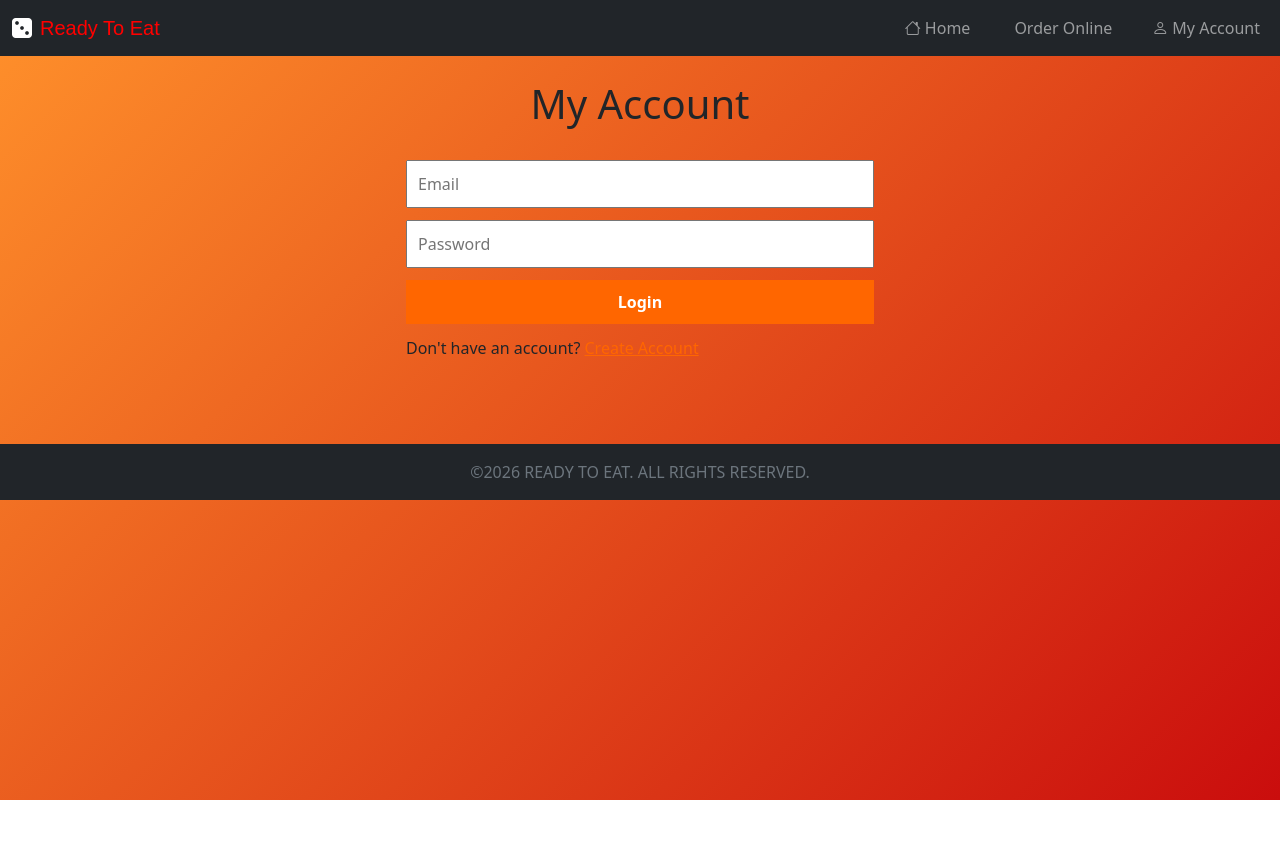
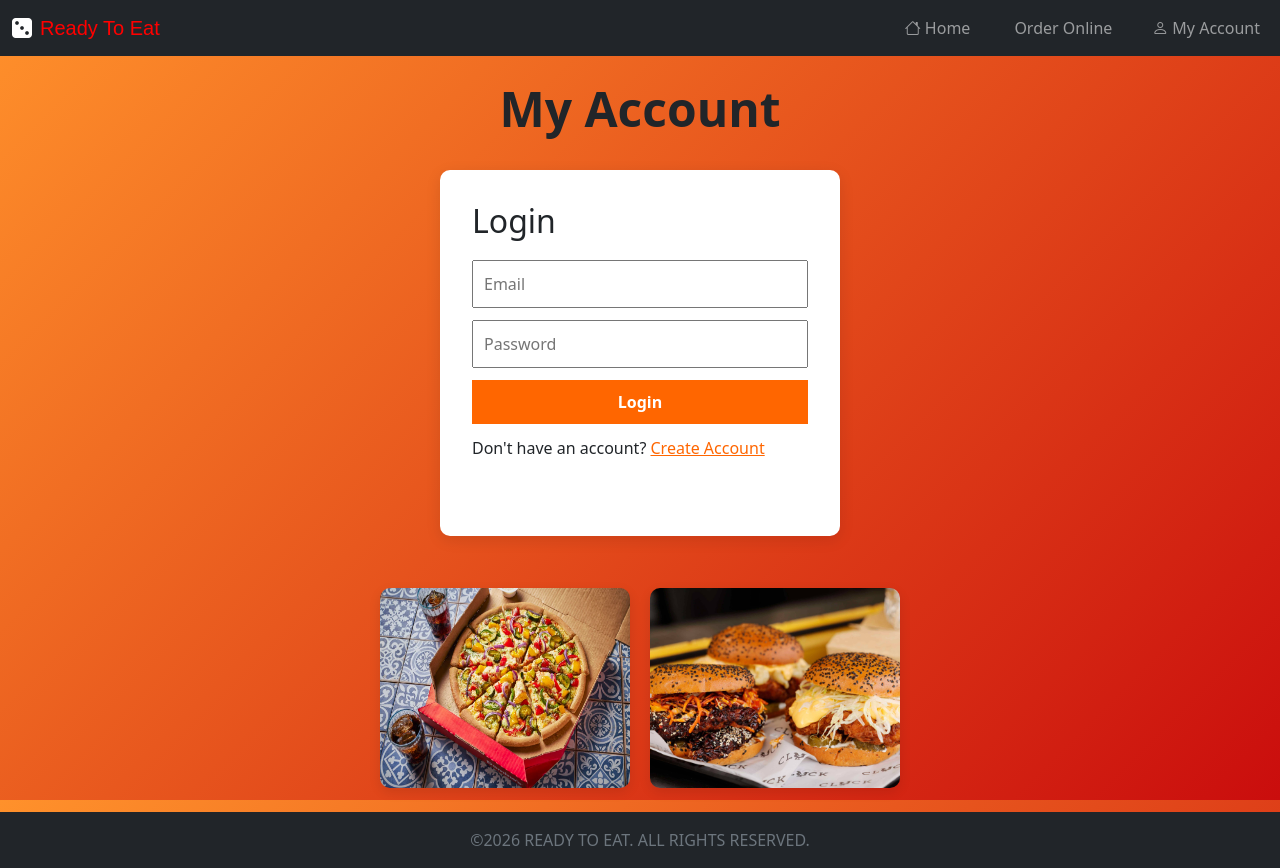
Before and after one commit to sean92893/Online-Takeaway-Project, a SvelteKit app: page /myaccount in a window 1280 px wide. Before the commit the page ends 800 px from the top, so only its background shows below. Built offline with nearby package versions, Linux system fonts and the light colour scheme.

Commit message:
Updated design on My Account Page

```diff
--- a/src/routes/myaccount/+page.svelte
+++ b/src/routes/myaccount/+page.svelte
@@ -1,198 +1,3 @@
-<!-- <script lang="ts">
-  import { session } from '$lib/stores/session';
-  import { get } from 'svelte/store';
-
-  let email = "";
-  let password = "";
-  let name = "";
-  let message = "";
-  let isRegister = false;
-
-  // Reactive loggedIn
-  let loggedIn = false;
-  session.subscribe((value) => loggedIn = !!value);
-
-  // Sample dashboard data
-  const orderHistory = [
-    { id: 1, items: "Pepperoni Pizza, Garlic Bread", date: "12 Mar 2026" },
-    { id: 2, items: "BBQ Chicken Pizza", date: "5 Mar 2026" }
-  ];
-  const favouriteMeals = ["Pepperoni Pizza", "BBQ Chicken Pizza", "Garlic Bread"];
-  const location = "123 Main Street";
-
-  async function login() {
-    try {
-      const res = await fetch("http://localhost:8080/api/login", {
-        method: "POST",
-        headers: { "Content-Type": "application/json" },
-        body: JSON.stringify({ email, password })
-      });
-      const data = await res.json();
-      if (res.ok) {
-        session.set({ email, name: data.name, token: data.token });
-        message = "";
-      } else {
-        message = data.message || "Login failed";
-      }
-    } catch (err) {
-      message = "Network error or server unavailable";
-      console.error(err);
-    }
-  }
-
-  async function register() {
-    try {
-      const res = await fetch("http://localhost:8080/api/register", {
-        method: "POST",
-        headers: { "Content-Type": "application/json" },
-        body: JSON.stringify({ name, email, password })
-      });
-      const data = await res.json();
-      if (res.ok) {
-        message = "Account created! Please log in.";
-        isRegister = false;
-      } else {
-        message = data.message || "Registration failed";
-      }
-    } catch (err) {
-      message = "Network error";
-      console.error(err);
-    }
-  }
-
-  function logout() {
-    session.set(null);
-    email = "";
-    password = "";
-    name = "";
-  }
-</script>
-
-<h1>My Account</h1>
-
-{#if loggedIn}
-  <!- Dashboard -->
-  <!-- <div class="dashboard">
-    <h2>Welcome {get(session)?.name || get(session)?.email}</h2>
-
-    <section>
-      <h3>Order History</h3>
-      <ul>
-        {#each orderHistory as order}
-          <li>{order.date} — {order.items}</li>
-        {/each}
-      </ul>
-    </section>
-
-    <section>
-      <h3>Location</h3>
-      <p>{location}</p>
-    </section>
-
-    <section>
-      <h3>Favourite Meals</h3>
-      <ul>
-        {#each favouriteMeals as meal}
-          <li>{meal}</li>
-        {/each}
-      </ul>
-    </section>
-
-    <button class="logout-btn" on:click={logout}>Logout</button>
-  </div>
-
-{:else} -->
-  <!-- Login / Register Form -->
-  <!-- <div class="login-box">
-    {#if isRegister}
-      <input type="text" placeholder="Name" bind:value={name} />
-      <input type="email" placeholder="Email" bind:value={email} />
-      <input type="password" placeholder="Password" bind:value={password} />
-      <button type="button" on:click={() => register()}>Create Account</button>
-      <p>
-        Already have an account?
-        <a href="#" on:click={() => isRegister = false}>Login</a>
-      </p>
-    {:else}
-      <input type="email" placeholder="Email" bind:value={email} />
-      <input type="password" placeholder="Password" bind:value={password} />
-      <button type="button" on:click={() => login()}>Login</button>
-      <p>
-        Don't have an account?
-        <a href="#" on:click={() => isRegister = true}>Create Account</a>
-      </p>
-    {/if}
-    <p class="message">{message}</p>
-  </div>
-{/if}
-
-<style>
-  h1 {
-    text-align: center;
-    margin-bottom: 1rem;
-  }
-
-  .login-box, .dashboard {
-    max-width: 500px;
-    margin: auto;
-    display: flex;
-    flex-direction: column;
-    gap: 12px;
-    padding: 1rem;
-  }
-
-  input {
-    padding: 10px;
-    font-size: 16px;
-    width: 100%;
-    box-sizing: border-box;
-  }
-
-  button {
-    padding: 10px;
-    background: #ff6600;
-    color: white;
-    border: none;
-    cursor: pointer;
-    font-weight: bold;
-  }
-
-  a {
-    cursor: pointer;
-    color: #ff6600;
-    text-decoration: underline;
-  }
-
-  .logout-btn {
-    margin-top: 1rem;
-    background: #444;
-  }
-
-  .message {
-    color: red;
-    font-weight: bold;
-  }
-
-  section {
-    margin-top: 1rem;
-  }
-
-  section h3 {
-    margin-bottom: 0.5rem;
-  }
-
-  ul {
-    margin: 0;
-    padding-left: 1.2rem;
-  }
-
-  li {
-    margin-bottom: 0.3rem;
-  }
-</style>  -->
-
-
-
 <script lang="ts">
   import { session } from '$lib/stores/session';
   import { get } from 'svelte/store';
@@ -203,22 +8,19 @@
   let message = "";
   let isRegister = false;
 
-  // Reactive loggedIn state
   let loggedIn = false;
   session.subscribe((value) => loggedIn = !!value);
 
-  // Sample dashboard data
   const orderHistory = [
     { id: 1, items: "Pepperoni Pizza, Garlic Bread", date: "12 Mar 2026" },
     { id: 2, items: "BBQ Chicken Pizza", date: "5 Mar 2026" }
   ];
+
   const favouriteMeals = ["Pepperoni Pizza", "BBQ Chicken Pizza", "Garlic Bread"];
-  const location = "123 Main Street";
+  const location = "75 Hillcrest Close, Lucan Co. Dublin"
 
-  // Mocked login
   async function login() {
     message = "";
-    // simulate network delay
     await new Promise(r => setTimeout(r, 500));
 
     if (email && password) {
@@ -228,7 +30,6 @@
     }
   }
 
-  // Mocked registration
   async function register() {
     message = "";
     await new Promise(r => setTimeout(r, 500));
@@ -236,7 +37,6 @@
     if (name && email && password) {
       message = "Account created! Please log in.";
       isRegister = false;
-      // optionally pre-fill email field for login
     } else {
       message = "Please fill all fields";
     }
@@ -254,40 +54,59 @@
 <h1>My Account</h1>
 
 {#if loggedIn}
-  <!-- Dashboard -->
-  <div class="dashboard">
-    <h2>Welcome {get(session)?.name || get(session)?.email}</h2>
 
-    <section>
+<div class="account-page">
+
+  <div class="account-header">
+    <h2>Welcome back {get(session)?.name || get(session)?.email}</h2>
+    <p>Ready for your next order?</p>
+  </div>
+
+  <div class="dashboard-grid">
+
+    <section class="card">
       <h3>Order History</h3>
-      <ul>
       {#each orderHistory as order}
-          <li>{order.date} — {order.items}</li>
+        <div class="order-item">
+          <strong>{order.date}</strong>
+          <p>{order.items}</p>
+        </div>
       {/each}
-      </ul>
     </section>
 
-    <section>
-      <h3>Location</h3>
+    <section class="card">
+      <h3>Delivery Location</h3>
       <p>{location}</p>
     </section>
 
-    <section>
+    <section class="card">
       <h3>Favourite Meals</h3>
-      <ul>
+      <div class="meal-list">
         {#each favouriteMeals as meal}
-          <li>{meal}</li>
+          <span class="meal-chip">{meal}</span>
         {/each}
-      </ul>
+      </div>
     </section>
 
+    <section class="card">
+      <h3>Profile</h3>
+      <p><strong>Name:</strong> {get(session)?.name}</p>
+      <p><strong>Email:</strong> {get(session)?.email}</p>
+    </section>
+
+  </div>
+
   <button class="logout-btn" on:click={logout}>Logout</button>
+
 </div>
 
 {:else}
-  <!-- Login / Register Form -->
+
+<div class="login-container">
+
   <div class="login-box">
     {#if isRegister}
+      <h2>Create Account</h2>
       <input type="text" placeholder="Name" bind:value={name} />
       <input type="email" placeholder="Email" bind:value={email} />
       <input type="password" placeholder="Password" bind:value={password} />
@@ -297,6 +116,7 @@
         <a href="#" on:click={() => isRegister = false}>Login</a>
       </p>
     {:else}
+      <h2>Login</h2>
       <input type="email" placeholder="Email" bind:value={email} />
       <input type="password" placeholder="Password" bind:value={password} />
       <button type="button" on:click={login}>Login</button>
@@ -305,71 +125,168 @@
         <a href="#" on:click={() => isRegister = true}>Create Account</a>
       </p>
     {/if}
+
     <p class="message">{message}</p>
   </div>
+
+  <!-- MOVED IMAGES BELOW THE FORM -->
+  <div class="pre-login-images">
+    <img src="dominos.jpg" alt="Delicious Dish 1" class="pre-login-image" />
+    <img src="clucks.jpeg" alt="Delicious Dish 2" class="pre-login-image" />
+  </div>
+
+</div>
+
 {/if}
 
 <style>
 h1 {
   text-align: center;
-    margin-bottom: 1rem;
+  margin-bottom: 2rem;
+  font-size: 3rem;
+  font-weight: 900;
+  position: relative;
 }
 
-  .login-box, .dashboard {
-    max-width: 500px;
-    margin: auto;
-    display: flex;
-    flex-direction: column;
-    gap: 12px;
-    padding: 1rem;
+.account-page{
+  max-width:1000px;
+  margin:auto;
+  padding:2rem;
+  min-height:60vh;
 }
 
-  input {
-    padding: 10px;
-    font-size: 16px;
-    width: 100%;
-    box-sizing: border-box;
+.account-header{
+  background:#ff6600;
+  color:white;
+  padding:2rem;
+  border-radius:10px;
+  text-align:center;
+  margin-bottom:2rem;
 }
 
-  button {
-    padding: 10px;
-    background: #ff6600;
-    color: white;
-    border: none;
-    cursor: pointer;
-    font-weight: bold;
+.dashboard-grid{
+  display:grid;
+  grid-template-columns:repeat(auto-fit, minmax(250px,1fr));
+  gap:20px;
 }
 
-  a {
-    cursor: pointer;
-    color: #ff6600;
-    text-decoration: underline;
+.card{
+  background:white;
+  padding:1.5rem;
+  border-radius:10px;
+  box-shadow:0 4px 12px rgba(0,0,0,0.1);
 }
 
-  .logout-btn {
-    margin-top: 1rem;
-    background: #444;
+.card h3{
+  margin-bottom:10px;
 }
 
-  .message {
-    color: red;
-    font-weight: bold;
+.order-item{
+  background:#f5f5f5;
+  padding:10px;
+  border-radius:6px;
+  margin-bottom:8px;
 }
 
-  section {
-    margin-top: 1rem;
+.meal-list{
+  display:flex;
+  flex-wrap:wrap;
 }
 
-  section h3 {
-    margin-bottom: 0.5rem;
+.meal-chip{
+  background:#ff6600;
+  color:white;
+  padding:6px 12px;
+  border-radius:20px;
+  margin:5px;
+  font-size:14px;
 }
 
-  ul {
-    margin: 0;
-    padding-left: 1.2rem;
+.logout-btn{
+  margin-top:2rem;
+  padding:12px;
+  width:100%;
+  background:#e74c3c;
+  color:white;
+  border:none;
+  font-weight:bold;
+  cursor:pointer;
+  border-radius:6px;
+  transition: background 0.2s;
 }
 
-  li {
-    margin-bottom: 0.3rem;
+.logout-btn:hover{
+  background:#c0392b;
+}
+
+.login-container{
+  display:flex;
+  flex-direction:column;
+  align-items:center;
+  gap:2rem;
+}
+
+.pre-login-images{
+  display:flex;
+  gap:20px;
+  justify-content:center;
+  margin-top:20px;
+}
+
+.pre-login-image{
+  width:250px;
+  border-radius:10px;
+  box-shadow:0 4px 12px rgba(0,0,0,0.1);
+  transition: transform 0.3s, box-shadow 0.3s;
+  cursor:pointer;
+}
+
+.pre-login-image:hover{
+  transform: scale(1.05);
+  box-shadow:0 8px 20px rgba(0,0,0,0.2);
+}
+
+.login-box{
+  background:white;
+  max-width:400px;
+  width:100%;
+  padding:2rem;
+  border-radius:10px;
+  box-shadow:0 4px 15px rgba(0,0,0,0.1);
+  display:flex;
+  flex-direction:column;
+  gap:12px;
+}
+
+input{
+  padding:10px;
+  font-size:16px;
+  width:100%;
+  box-sizing:border-box;
+}
+
+button{
+  padding:10px;
+  background:#ff6600;
+  color:white;
+  border:none;
+  cursor:pointer;
+  font-weight:bold;
+  transition: background 0.2s;
+}
+
+button:hover{
+  background:#e65c00;
+}
+
+a{
+  cursor:pointer;
+  color:#ff6600;
+  text-decoration:underline;
+}
+
+.message{
+  color:red;
+  font-weight:bold;
 }
 </style>
```
Also changed, not shown: static/clucks.jpeg (added), static/dominos.jpg (added). Lines whose indentation alone changed are shown as unchanged.
